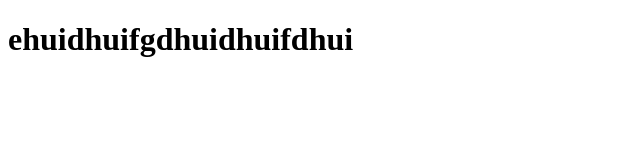
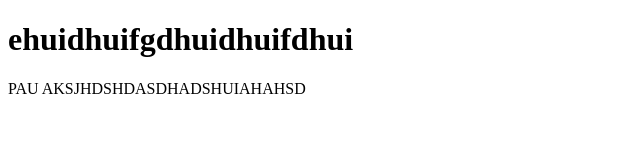
Before and after one commit to lennandeus/revis-o-git-2, a plain HTML site: page index.html in a window 1280 px wide. Shown: the whole page, without its empty margins (0-640 px from the left). Drawn offline with Linux system fonts and the light colour scheme.

Commit message:
mensagem

```diff
--- a/index.html
+++ b/index.html
@@ -8,5 +8,6 @@
     </head>
     <body>
         <h1>ehuidhuifgdhuidhuifdhui</h1>
+        <p>PAU AKSJHDSHDASDHADSHUIAHAHSD </p>
     </body>
 </html>
```
Also changed, not shown: pag2.html (+1 -0 lines).
